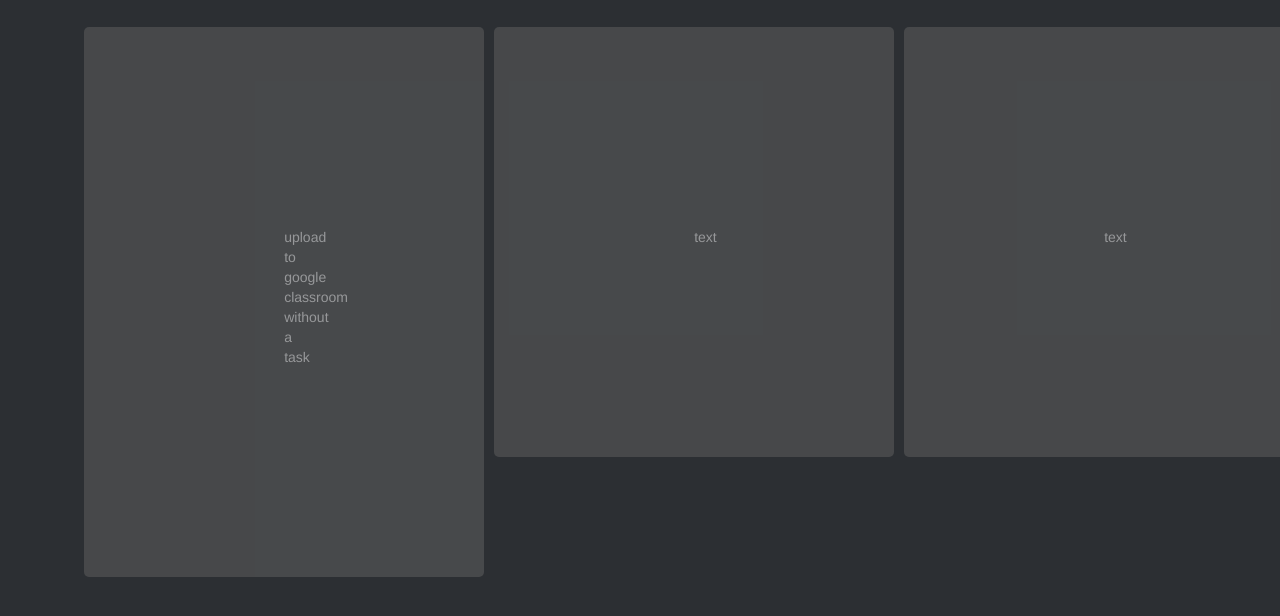
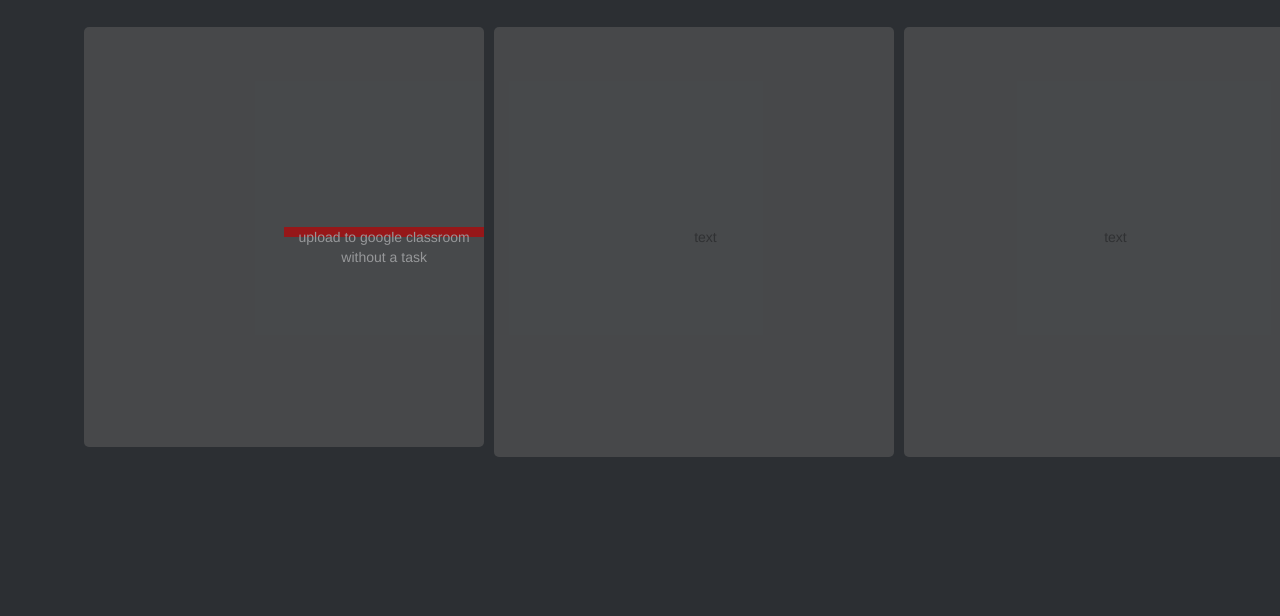
Before and after one commit to zax71/gchelp.cf, a plain HTML site: page index.html in a window 1280 px wide. Shown: the part 174-790 px from the top of the page. Drawn offline with nearby package versions, Linux system fonts and the light colour scheme; a script that the page names is missing.

Commit message:
Update stylesheet.css

```diff
--- a/stylesheet.css
+++ b/stylesheet.css
@@ -10,9 +10,12 @@
   color: white;
 }
 
-p {
+.text {
 color: white;
 text-align: center;
+width: 200px;
+height: 10px;
+background-color: red;
 }
 
 .square:before{
```
